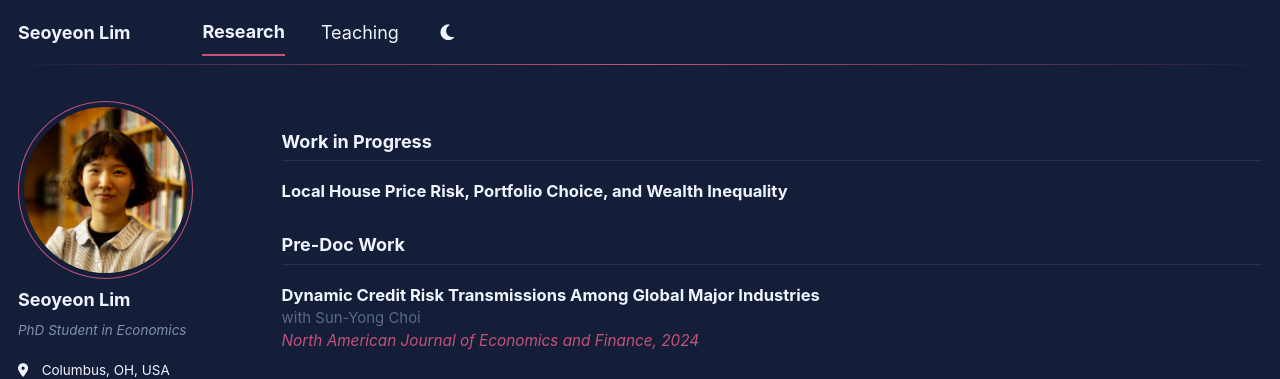
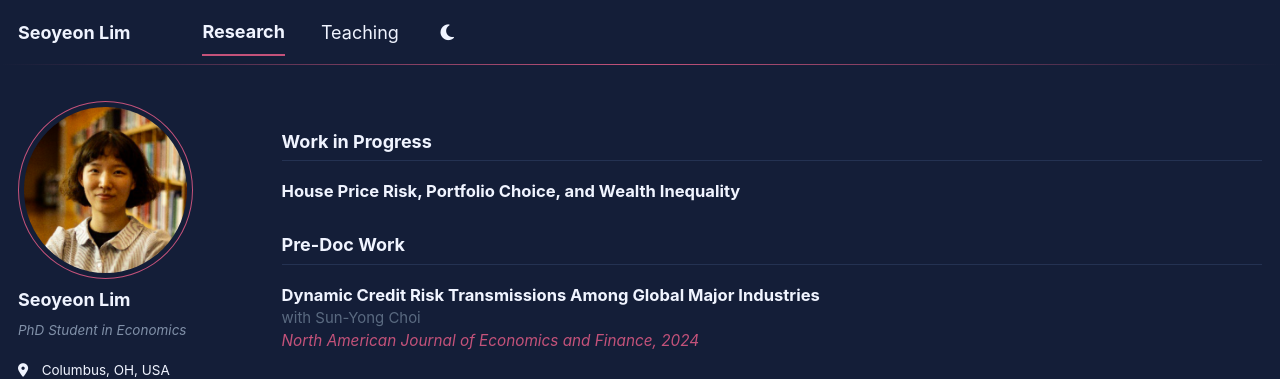
Before and after one commit to seoyeon-lim/academic.github.io, a Jekyll site: the page built from _pages/publications.md, in a window 1280 px wide. Shown: the top 379 px of the page. Built offline with Jekyll 4.4.1, drawn with Linux system fonts in a browser that asks for light colours; a script bundle is joined from its source files by our own code; library files that are not in the unit come from our copies.

Commit message:
Remove 'Local' from WIP paper title
Co-Authored-By: Claude Sonnet 4.6 <noreply@anthropic.com>

```diff
--- a/_pages/publications.md
+++ b/_pages/publications.md
@@ -18,7 +18,7 @@ author_profile: true
 <p class="pub-section">Work in Progress</p>
 
 <div class="pub-entry">
-  <div class="pub-title">Local House Price Risk, Portfolio Choice, and Wealth Inequality</div>
+  <div class="pub-title">House Price Risk, Portfolio Choice, and Wealth Inequality</div>
 </div>
 
 <p class="pub-section">Pre-Doc Work</p>
```
